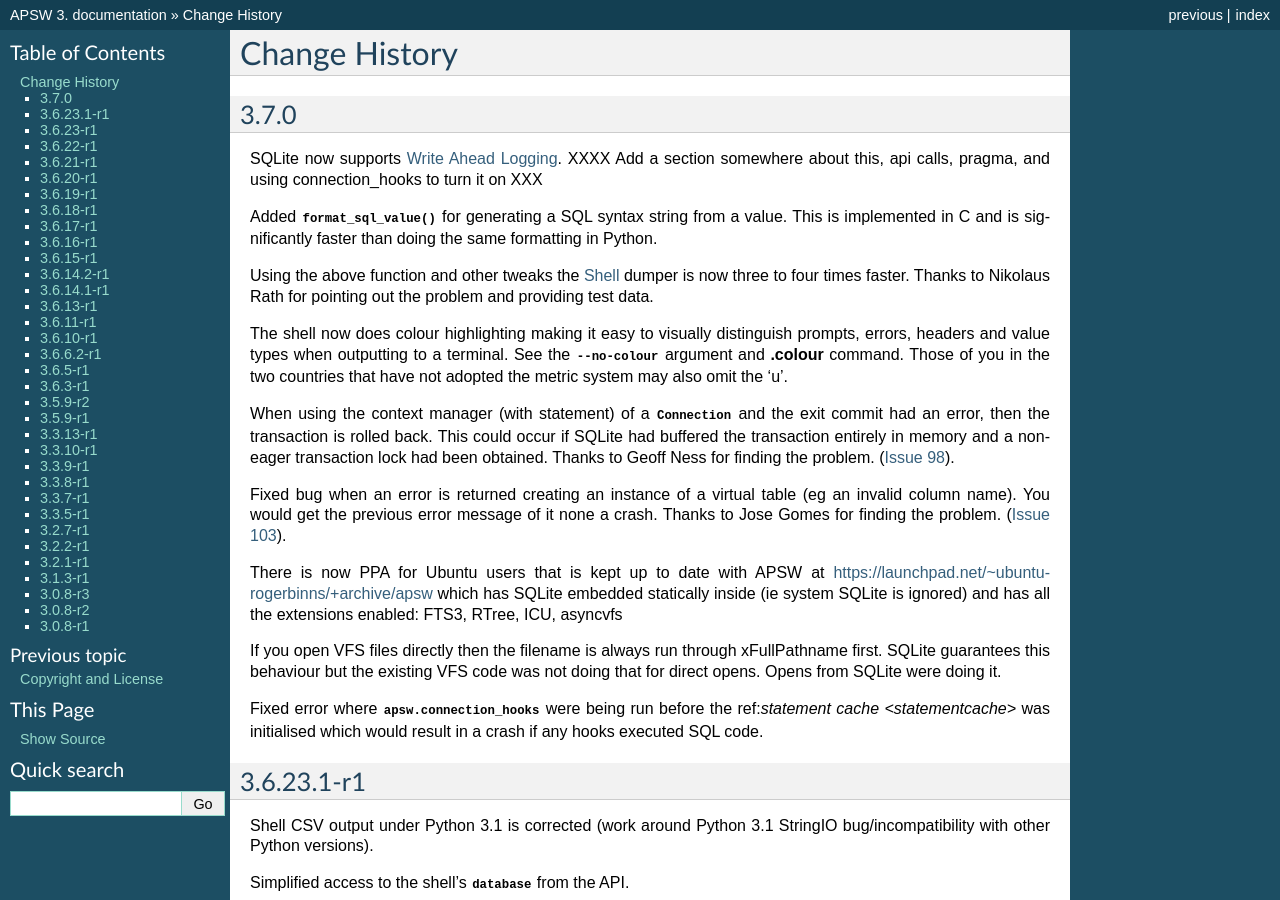
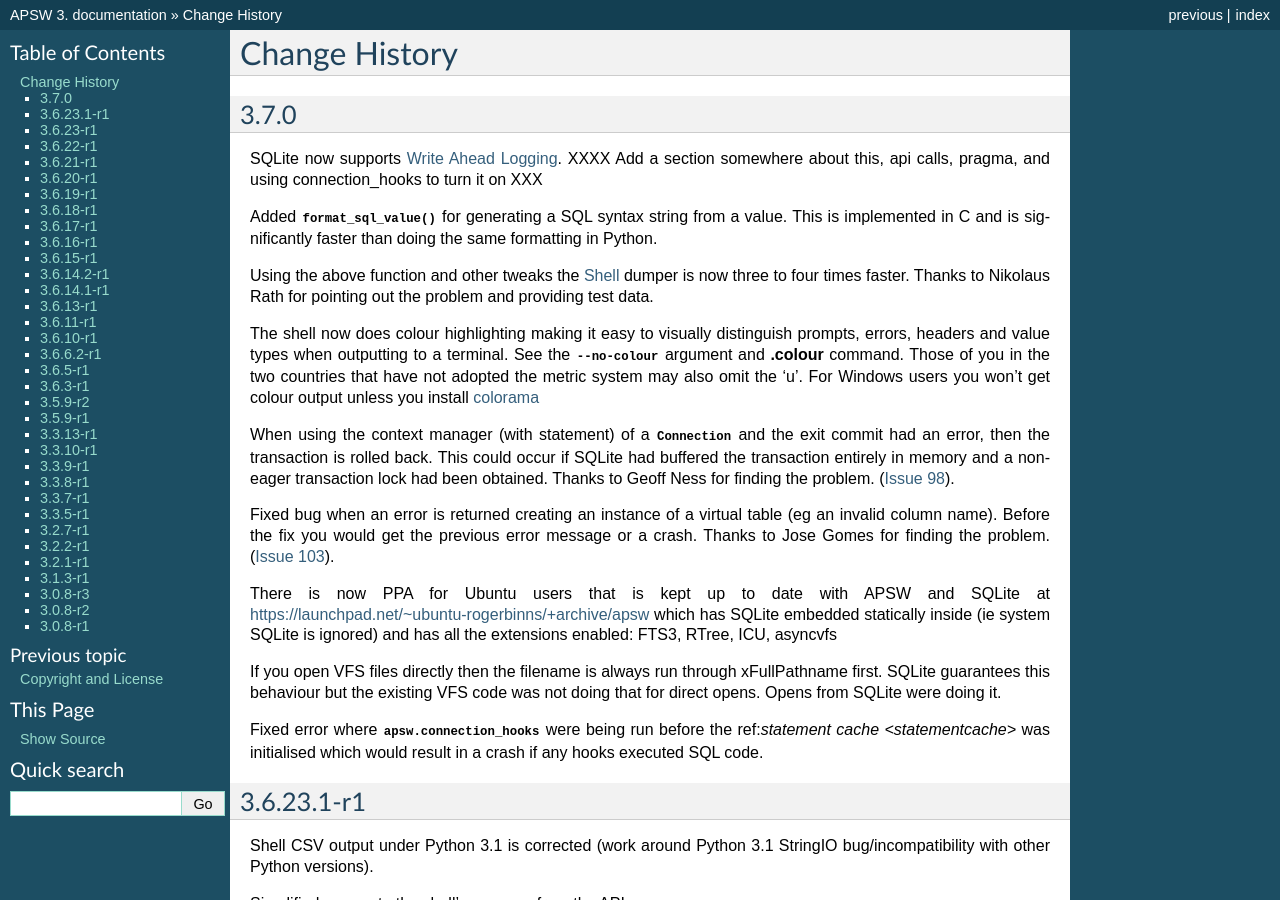
Before and after one commit to rogerbinns/apsw, a Sphinx documentation site: the page built from doc/changes.rst, in a window 1280 px wide and 900 px high. Built offline with Sphinx 7.4.7, drawn with Linux system fonts in a browser that asks for light colours; pages that are not in the unit, such as notebooks, are missing from menus; the version number is read from the project's files by our own code.

Commit message:
Some minor text tweaking

```diff
--- a/doc/changes.rst
+++ b/doc/changes.rst
@@ -22,7 +22,9 @@
 distinguish prompts, errors, headers and value types when outputting
 to a terminal.  See the :option:`--no-colour` argument and **.colour**
 command.  Those of you in the two countries that have not adopted the
-metric system may also omit the 'u'.
+metric system may also omit the 'u'.  For Windows users you won't get
+colour output unless you install `colorama
+<http://pypi.python.org/pypi/colorama>`__
 
 When using the context manager (with statement) of a
 :class:`Connection` and the exit commit had an error, then the
@@ -32,15 +34,16 @@
 (`Issue 98 <http://code.google.com/p/apsw/issues/detail?id=98>`__).
 
 Fixed bug when an error is returned creating an instance of a virtual
-table (eg an invalid column name).  You would get the previous error
-message of it none a crash.  Thanks to Jose Gomes for finding the
-problem.  (`Issue 103
-<http://code.google.com/p/apsw/issues/detail?id=98>`__).
+table (eg an invalid column name).  Before the fix you would get the
+previous error message or a crash.  Thanks to Jose Gomes for finding
+the problem.  (`Issue 103
+<http://code.google.com/p/apsw/issues/detail?id=103>`__).
 
-There is now PPA for Ubuntu users that is kept up to date with APSW at
-https://launchpad.net/~ubuntu-rogerbinns/+archive/apsw which has
-SQLite embedded statically inside (ie system SQLite is ignored) and
-has all the extensions enabled: FTS3, RTree, ICU, asyncvfs
+There is now PPA for Ubuntu users that is kept up to date with APSW
+and SQLite at https://launchpad.net/~ubuntu-rogerbinns/+archive/apsw
+which has SQLite embedded statically inside (ie system SQLite is
+ignored) and has all the extensions enabled: FTS3, RTree, ICU,
+asyncvfs
 
 If you open VFS files directly then the filename is always run through
 xFullPathname first.  SQLite guarantees this behaviour but the
```
